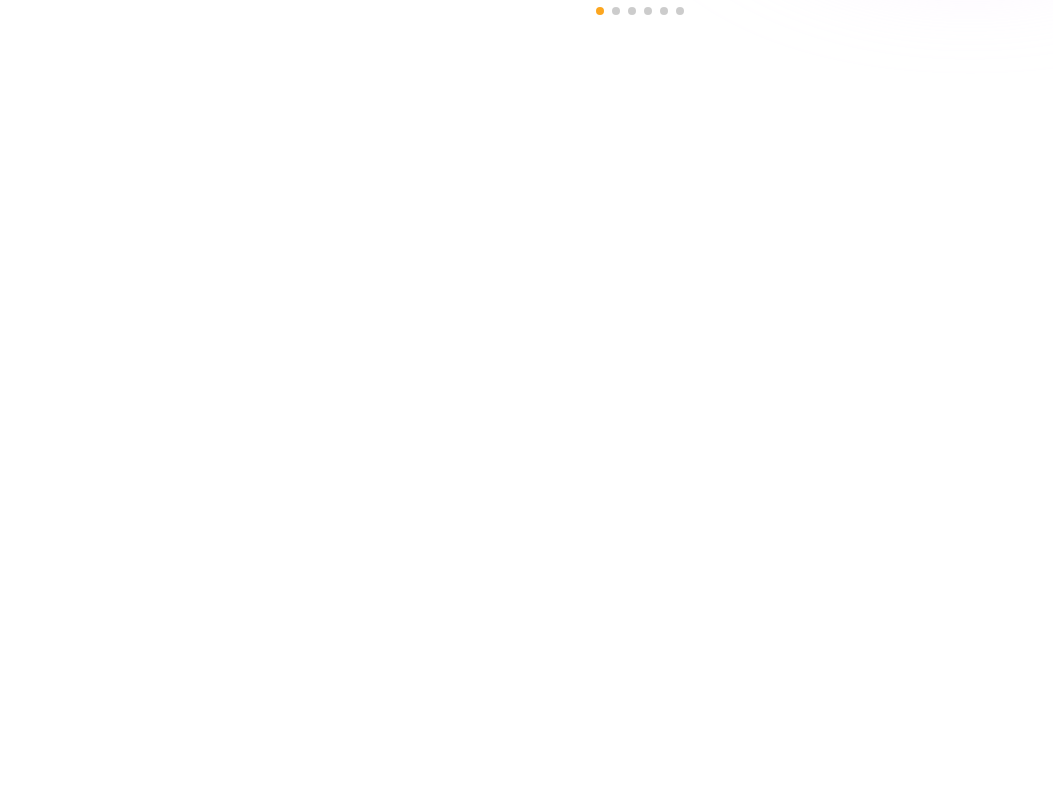
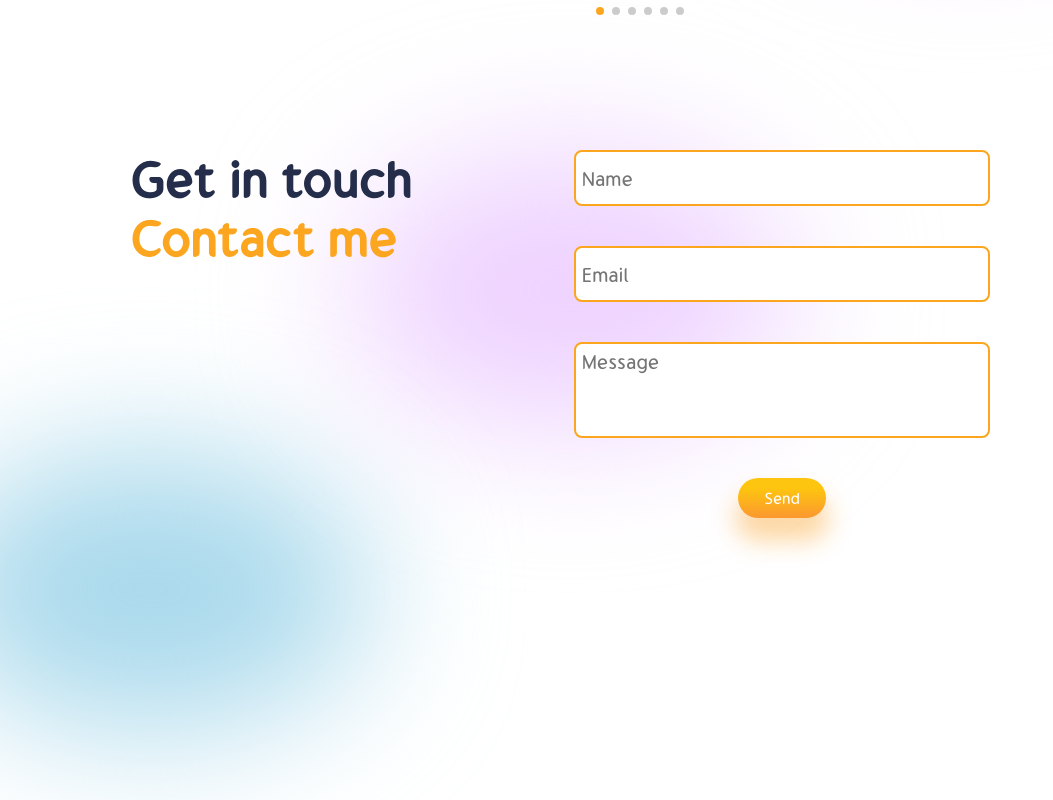
Before and after one commit to madmilan7/portfolio-website, a React (Create React App) app: page / in a window 1280 px wide. Shown: the part 4496-5296 px from the top of the page, without its empty margins (0-1053 px from the left). Before the commit the page ends 4576 px from the top, so only its background shows below. Built offline with nearby package versions, Linux system fonts and the light colour scheme.

Commit message:
add Contact component

```diff
--- a/src/App.js
+++ b/src/App.js
@@ -9,6 +9,7 @@ import Experience from './components/Experience';
 import Works from './components/Works';
 import Portfolio from './components/Portfolio';
 import Comments from './components/Comments';
+import Contact from './components/Contact';
 
 function App() {
   return (
@@ -20,6 +21,7 @@ function App() {
       <Works />
       <Portfolio />
       <Comments />
+      <Contact />
     </div>
   );
 }
--- /dev/null
+++ b/src/components/Contact.css
@@ -0,0 +1,69 @@
+.contact {
+    padding: 0 3rem;
+    display: flex;
+    margin-top: 4rem;
+    height: 80vh;
+}
+
+.contact__form {
+    display: flex;
+    flex: 1;
+    justify-content: flex-end;
+    position: relative;
+    margin-right: 8rem;
+}
+
+.contact__title {
+    position: relative;
+    display: flex;
+    flex-direction: column;
+}
+
+.contact__title span:nth-of-type(1) {
+    color: var(--black);
+    font-size: 2.5rem;
+    font-weight: bold;
+}
+
+.contact__title span:nth-of-type(2) {
+    color: var(--orange);
+    font-size: 2.5rem;
+    font-weight: bold;
+}
+
+.contact__form form {
+    display: flex;
+    flex-direction: column;
+    gap: 2rem;
+    align-items: center;
+}
+
+.contact__form .contact__user {
+    width: 20rem;
+    height: 2rem;
+    padding: 0.3em;
+    outline: none;
+    border: 2px solid var(--orange);
+    border-radius: 8px;
+    font-size: 1rem;
+}
+
+textarea {
+    height: 4rem !important;
+    resize: none;
+}
+
+.contact__blur-1 {
+    background: rgb(169, 217, 236);
+    width: 22rem;
+    height: 14rem;
+    left: -10rem;
+    top: 15rem;
+}
+
+.contact__blur-2 {
+    background: var(--purple);
+    width: 22rem;
+    height: 14rem;
+    right: 10rem;
+}
--- /dev/null
+++ b/src/components/Contact.js
@@ -0,0 +1,28 @@
+import React from 'react';
+import './Contact.css';
+
+const Contact = () => {
+    return (
+        <div className='contact'>
+            <div className='contact__left'>
+                <div className='contact__title'>
+                    <span>Get in touch</span>
+                    <span>Contact me</span>
+                    <div className='blur contact__blur-1'></div>
+                </div>
+            </div>
+            {/* form */}
+            <div className='contact__form'>
+                <form>
+                    <input type="text" name="userName" className="contact__user" placeholder="Name" />
+                    <input type="email" name="email" className="contact__user" placeholder="Email" />
+                    <textarea name="message" className="contact__user" placeholder="Message" />
+                    <input type="submit" value="Send" className="button" />
+                    <div className='blur contact__blur-2'></div>
+                </form>
+            </div>
+        </div>
+    );
+};
+
+export default Contact;
```
